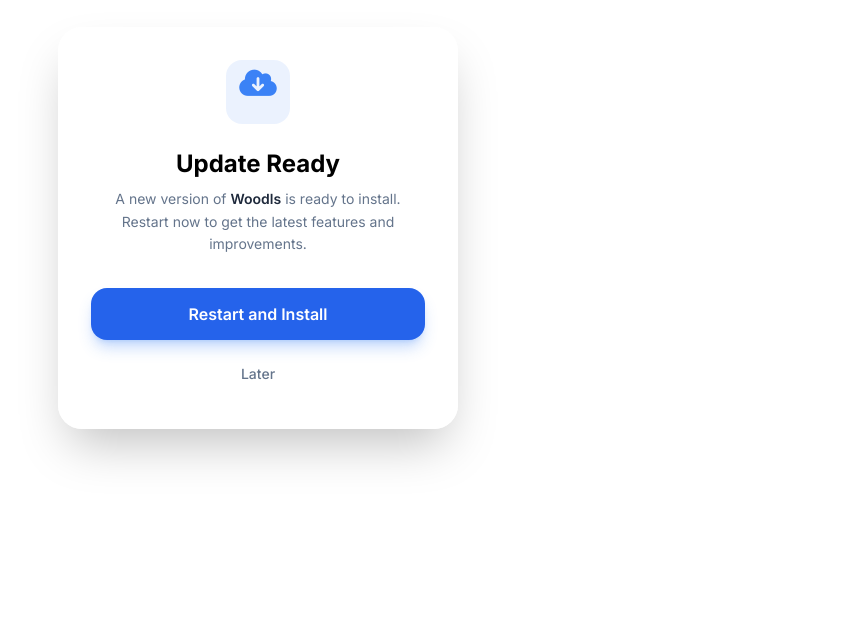
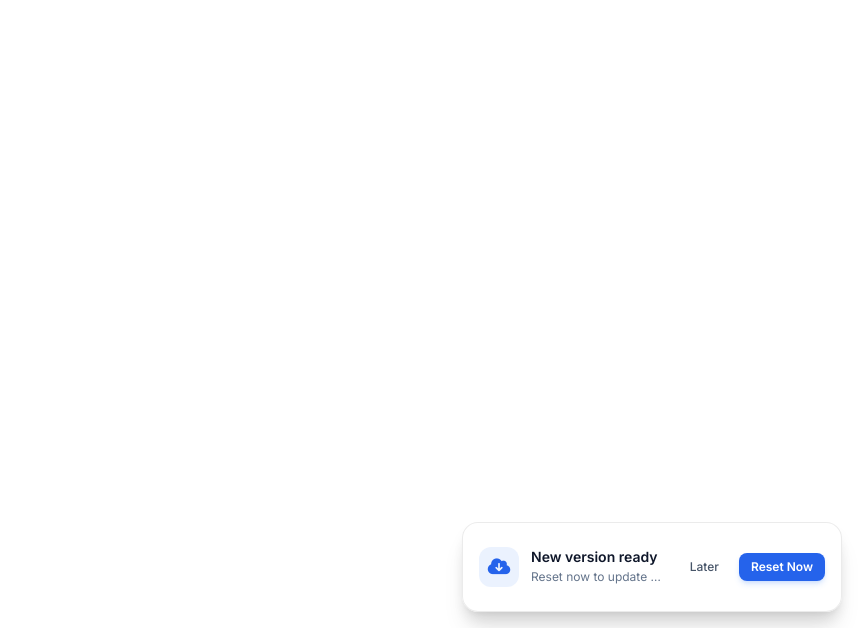
Before and after one commit to SimpleCyber/Woodls, an Electron app: page update_prompt.html in a window 1200 px wide. Shown: the part 172-800 px from the top of the page, without its empty margins (342-1200 px from the left). Drawn offline with nearby package versions, Linux system fonts and the light colour scheme.

Commit message:
# updated update button

```diff
--- a/package.json
+++ b/package.json
@@ -1,6 +1,6 @@
 {
   "name": "woodls",
-  "version": "1.3.0",
+  "version": "1.4.0",
   "description": "Woodls : Auto voice typing",
   "main": "index.js",
   "author": "Satyam Yadav",
--- a/update_prompt.html
+++ b/update_prompt.html
@@ -5,12 +5,17 @@
     <meta name="viewport" content="width=device-width, initial-scale=1.0" />
     <title>Update Woodls</title>
     <script src="https://cdn.tailwindcss.com"></script>
+    <script>
+      tailwind.config = {
+        darkMode: "media",
+      };
+    </script>
     <link
       rel="stylesheet"
       href="https://cdnjs.cloudflare.com/ajax/libs/font-awesome/6.5.0/css/all.min.css"
     />
     <link
-      href="https://fonts.googleapis.com/css2?family=Inter:wght@300;400;500;600;700&display=swap"
+      href="https://fonts.googleapis.com/css2?family=Inter:wght@400;500;600;700&display=swap"
       rel="stylesheet"
     />
     <style>
@@ -21,63 +26,100 @@
         padding: 0;
         overflow: hidden;
         -webkit-app-region: drag;
+        user-select: none;
       }
-      .container {
+
+      /* Premium Glassmorphism Effect */
+      .premium-bg {
+        background: rgba(255, 255, 255, 0.95);
+        backdrop-filter: blur(20px);
+        -webkit-backdrop-filter: blur(20px);
+        border: 1px solid rgba(0, 0, 0, 0.08);
+        box-shadow:
+          0 10px 15px -3px rgba(0, 0, 0, 0.1),
+          0 4px 6px -2px rgba(0, 0, 0, 0.05),
+          0 20px 25px -5px rgba(0, 0, 0, 0.1);
+      }
+
+      @media (prefers-color-scheme: dark) {
+        .premium-bg {
+          background: rgba(15, 23, 42, 0.95); /* Slate 900 */
+          border: 1px solid rgba(255, 255, 255, 0.1);
+          box-shadow:
+            0 10px 15px -3px rgba(0, 0, 0, 0.5),
+            0 4px 6px -2px rgba(0, 0, 0, 0.3);
+        }
+      }
+
+      /* Animation */
+      @keyframes slideUp {
+        from {
+          transform: translateY(20px);
+          opacity: 0;
+        }
+        to {
+          transform: translateY(0);
+          opacity: 1;
+        }
+      }
+
+      .animate-slide-up {
+        animation: slideUp 0.5s cubic-bezier(0.16, 1, 0.3, 1) forwards;
+      }
+
+      .toast-container {
         -webkit-app-region: no-drag;
       }
-      .premium-bg {
-        background: rgba(255, 255, 255, 0.9);
-        backdrop-filter: blur(12px);
-        border: 1px solid rgba(255, 255, 255, 0.5);
+
+      /* Button Hover Effects */
+      .btn-hover-effect {
+        transition: all 0.2s ease;
       }
-      @media (prefers-color-scheme: dark) {
-        .premium-bg {
-          background: rgba(30, 41, 59, 0.9);
-          border: 1px solid rgba(51, 65, 85, 0.5);
-          color: #f1f5f9;
-        }
+      .btn-hover-effect:active {
+        transform: scale(0.96);
       }
     </style>
   </head>
-  <body class="flex items-center justify-center h-screen">
+  <body class="bg-transparent h-screen flex">
+    <!-- Main Container -->
     <div
-      class="premium-bg w-[400px] rounded-3xl shadow-2xl overflow-hidden p-8 animate-in zoom-in-95 duration-300"
+      class="premium-bg w-[380px] h-[90px] rounded-2xl flex items-center px-4 py-3 gap-3 overflow-hidden toast-container animate-slide-up fixed bottom-4 right-4"
     >
-      <div class="flex flex-col items-center text-center">
+      <!-- Icon -->
       <div
-          class="w-16 h-16 bg-blue-500/10 rounded-2xl flex items-center justify-center mb-6"
+        class="flex-shrink-0 w-10 h-10 bg-blue-500/10 dark:bg-blue-500/20 rounded-xl flex items-center justify-center"
       >
         <i
-            class="fa-solid fa-cloud-arrow-down text-3xl text-blue-500 animate-bounce"
+          class="fa-solid fa-cloud-arrow-down text-lg text-blue-600 dark:text-blue-400"
         ></i>
       </div>
 
-        <h1 class="text-2xl font-bold mb-2">Update Ready</h1>
-        <p
-          class="text-slate-500 dark:text-slate-400 text-sm leading-relaxed mb-8"
+      <!-- Text Content -->
+      <div class="flex-grow min-w-0 flex flex-col justify-center">
+        <h2
+          class="text-[14px] font-semibold leading-tight text-slate-900 dark:text-white mb-0.5"
         >
-          A new version of
-          <span class="font-semibold text-slate-800 dark:text-slate-100"
-            >Woodls</span
-          >
-          is ready to install. Restart now to get the latest features and
-          improvements.
+          New version ready
+        </h2>
+        <p class="text-[12px] text-slate-500 dark:text-slate-400 truncate">
+          Reset now to update Woodls
         </p>
+      </div>
 
-        <div class="flex flex-col w-full gap-3">
-          <button
-            id="restart-btn"
-            class="w-full py-3.5 bg-blue-600 hover:bg-blue-700 text-white font-semibold rounded-2xl shadow-lg shadow-blue-500/30 transition-all active:scale-95"
-          >
-            Restart and Install
-          </button>
+      <!-- Buttons -->
+      <div class="flex items-center gap-2 flex-shrink-0">
         <button
           id="later-btn"
-            class="w-full py-3 text-slate-500 hover:text-slate-700 dark:text-slate-400 dark:hover:text-slate-200 text-sm font-medium transition-colors"
+          class="px-3 py-1.5 text-xs font-medium text-slate-600 hover:text-slate-800 dark:text-slate-400 dark:hover:text-slate-200 transition-colors btn-hover-effect"
         >
           Later
         </button>
-        </div>
+        <button
+          id="restart-btn"
+          class="px-3 py-1.5 bg-blue-600 hover:bg-blue-700 text-white text-xs font-semibold rounded-lg shadow-md shadow-blue-500/20 transition-all btn-hover-effect"
+        >
+          Reset Now
+        </button>
       </div>
     </div>
 
@@ -89,6 +131,10 @@
       });
 
       document.getElementById("later-btn").addEventListener("click", () => {
+        // Just checking how to close - ipcRenderer.send('close-update-prompt') or window.close()
+        // In the original file it was window.close().
+        // However, usually it's cleaner to send an event, but window.close() works for a frameless window if scriptable.
+        // Let's stick to the original behavior unless I see a reason not to.
         window.close();
       });
     </script>
```
Also changed, not shown: index.html (+1 -1 lines), index.js (+35 -3 lines), readme.md. Lines whose indentation alone changed are shown as unchanged.
